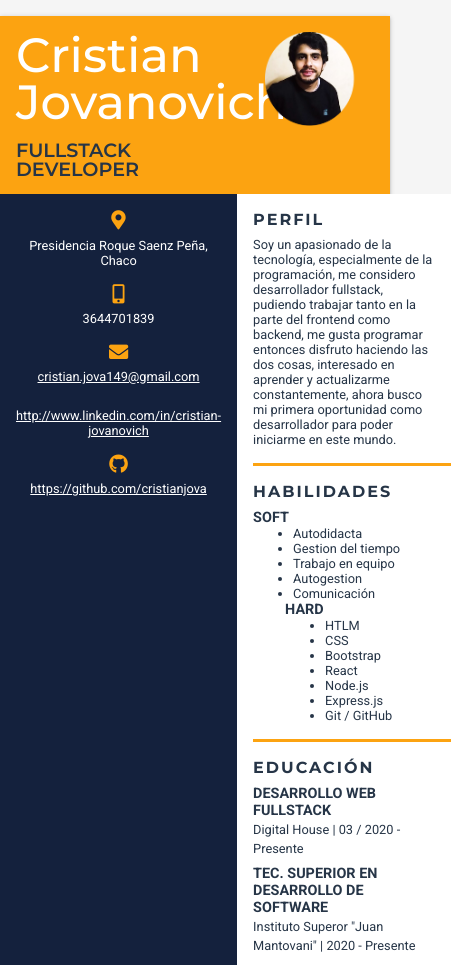
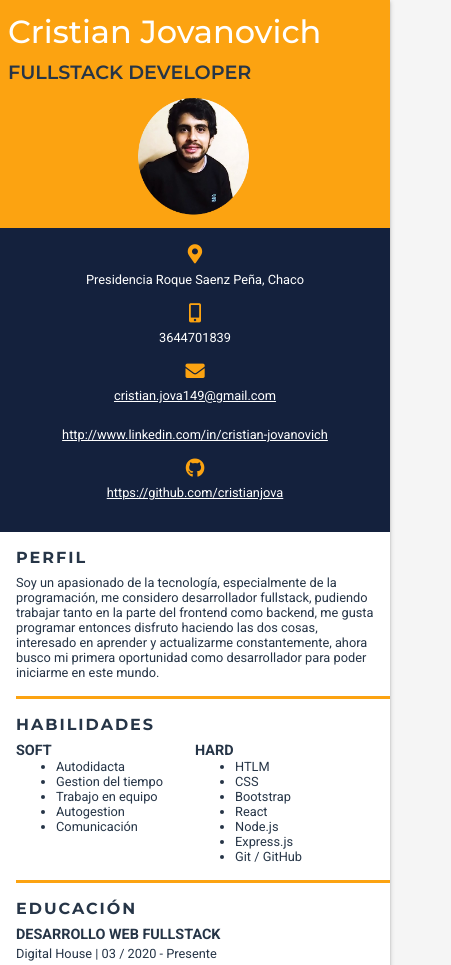
Before and after one commit to cristianjova/cv-html-css, a plain HTML site: page index.html in a window 390 px wide. Shown: the top 965 px of the page, 451 px wide, since content can reach past the window. Drawn offline with Linux system fonts and the light colour scheme; some icons are missing.

Commit message:
Added media queries for medium & small screens

```diff
--- a/css/styles.css
+++ b/css/styles.css
@@ -152,3 +152,36 @@ section article.certifications a {
   font-size: 0.8rem;
   color: var(--secondary);
 }
+
+
+@media(max-width: 768px) {
+  .container-body {
+    display: block;
+  }
+}
+
+@media(max-width: 560px) {
+  .container-cv {
+    margin: 0 auto;
+  }
+
+  header {
+    flex-direction: column;
+    justify-content: center;
+    align-items: center;
+  }
+
+  .header-info {
+    width: 100%;
+  }
+
+  .header-photo {
+    width: 50%;
+    text-align: center;
+    margin: 1rem 0;
+  }
+
+  .header-info h1 {
+    font-size: 2rem;
+  }
+}
```
